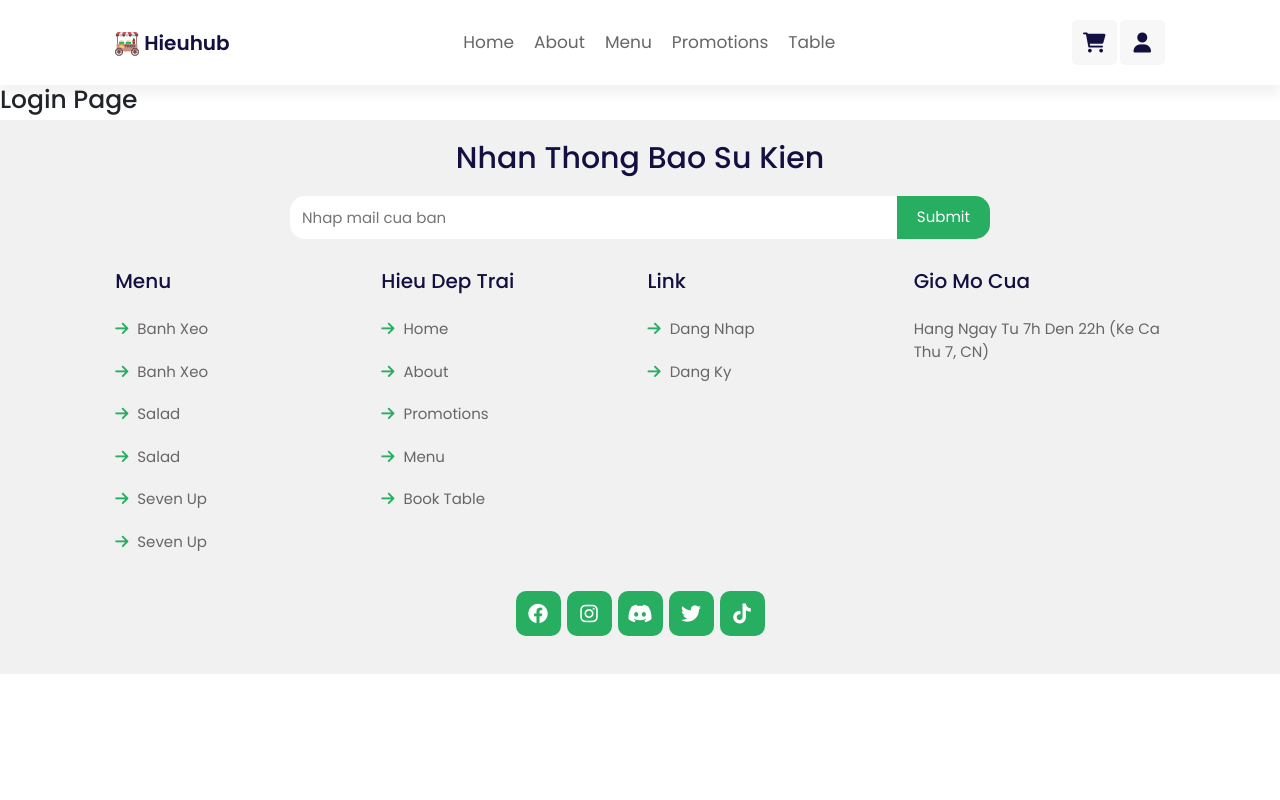
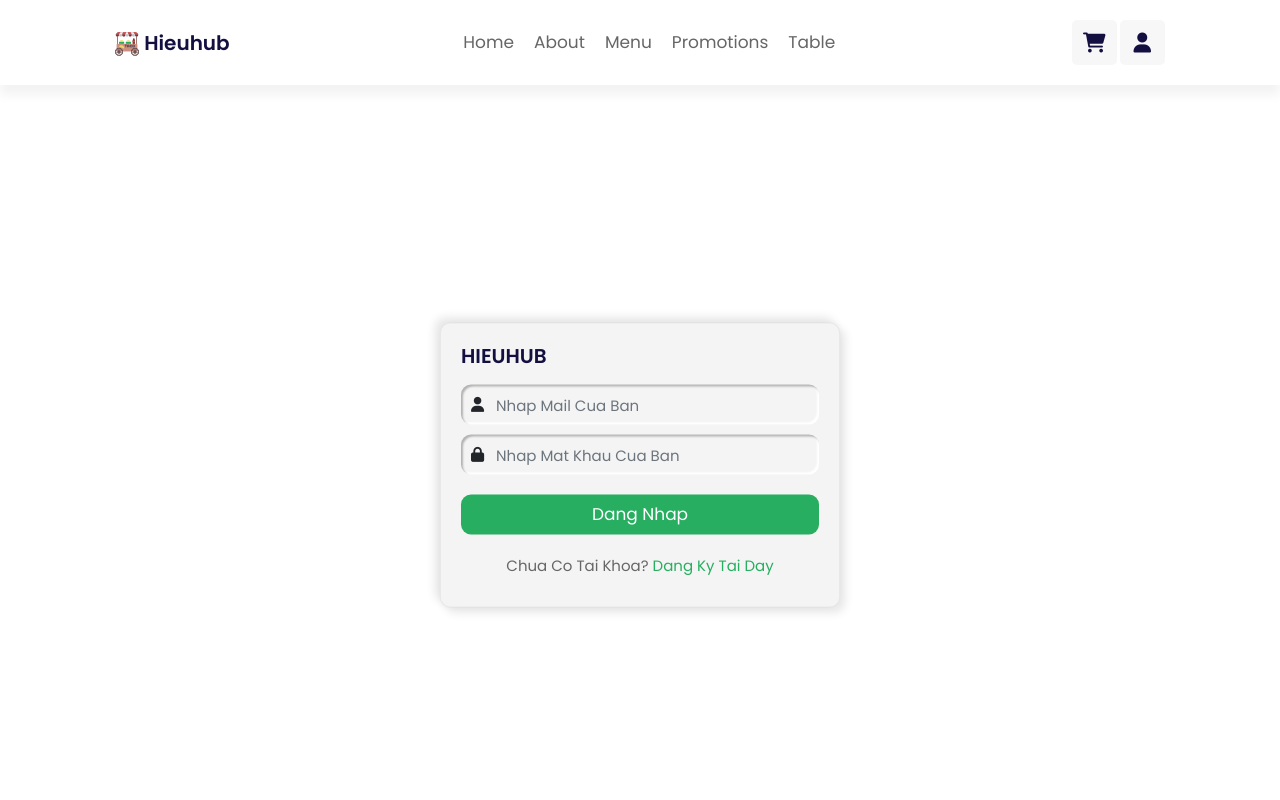
Before and after one commit to hieunmh/SE, a Vue app in the folder client/: page /login in a window 1280 px wide. Shown: the top 800 px of the page. Built offline with nearby package versions, Linux system fonts and the light colour scheme.

Commit message:
add login and register form

```diff
--- a/client/src/pages/Login.vue
+++ b/client/src/pages/Login.vue
@@ -1,6 +1,24 @@
 <template>
-  <div>
-    <h1>Login Page</h1>
+  <div class = "login">
+    <div class = "login-form">
+      <form action="">
+        <h3>Hieuhub</h3>
+        <div class = "form-group">
+          <span class = "fas fa-user"></span>
+          <input type="email" class = "form-control" id="" placeholder="Nhap mail cua ban">
+        </div>
+
+        <div class = "form-group">
+          <span class = "fas fa-lock"></span>
+          <input type="password" class = "form-control" id="" placeholder="Nhap mat khau cua ban">
+        </div>
+
+        <div class = "form-group">
+          <input type="submit" class = "btnn" id="" value="Dang nhap">
+          <p>Chua co tai khoa? <RouterLink to="/register">Dang ky tai day</RouterLink></p>
+        </div>
+      </form>
+    </div>
   </div>
 </template>
 <script>
@@ -8,6 +26,76 @@ export default {
   name: 'Login'
 }
 </script>
-<style>
+<style lang="scss">
+.login {
+  position: relative;
+  padding: 2rem 9%;
+  .login-form {
+    background-color: #fff;
+    height: 90vh;
+    form {
+      background-color: #f4f4f4;
+      position: absolute;
+      top: 50%;
+      left: 50%;
+      transform: translate(-50%, -50%);
+      max-width: 40rem;
+      width: 100%;
+      box-shadow: -0.5rem -0.5rem 1rem rgba($color: #000000, $alpha: 0.1),  0.5rem 0.5rem 1rem rgba($color: #000000, $alpha: 0.1);
+      border: 0.1rem solid rgba($color: #000000, $alpha: 0.05);
+      padding: 2rem;
+      border-radius: 1rem;
+      animation: fadeUp 0.4s linear;
+      span {
+        position: absolute;
+        left: 3rem;
+        width: 4rem;
+        height: 4rem;
+        line-height: 4rem;
+        font-size: 1.5rem;
+      }
+      h3 {
+        padding-bottom: 1rem;
+        font-size: 2rem;
+        font-weight: bolder;
+        text-transform: uppercase;
+        color: #130f40;
+        margin: 0;
+      }
+      .form-control {
+        margin: 0.7rem 0;
+        border-radius: 1rem;
+        background-color: #f4f4f4;
+        padding: 2rem 3.5rem;
+        font-size: 1.5rem;
+        color: #130f40;
+        transform: none;
+        width: 100%;
+        border: none;
+        box-shadow: inset 0.2rem 0.2rem 0.2rem #b3b3b3, inset -0.2rem -0.2rem 0.2rem #fff;
+      }
+      .btnn {
+        width: 100%;
+        margin-top: 1rem;
+        margin-bottom: 1rem;
+        border-radius: 1rem;
+      }
+      p {
+        text-align: center;
+        padding-top: 1rem;
+        font-size: 1.5rem;
+        color: #666;
+        margin: 0;
+        a {
+          color: #27ae60;
+          &:hover {
+            color: #f38609;
+            text-decoration: underline;
+          }
+        }
+      }
+    }
+  }
+}
 
 </style>
--- a/client/src/pages/Register.vue
+++ b/client/src/pages/Register.vue
@@ -1,6 +1,30 @@
 <template>
-  <div>
-    <h1>Register page</h1>
+  <div class = "register">
+    <div class = "register-form">
+      <form action="">
+        <h3>Hieuhub</h3>
+        <div class = "form-group">
+          <span class = "fas fa-user"></span>
+          <input type="text" class = "form-control" id="" placeholder="Enter your full name">
+        </div>
+
+        <div class = "form-group">
+          <span class = "fas fa-user"></span>
+          <input type="email" class = "form-control" id="" placeholder="Enter your email">
+        </div>
+
+        <div class = "form-group">
+          <span class = "fas fa-user"></span>
+          <input type="text" class = "form-control" id="" placeholder="Enter your phone number">
+        </div>
+
+        <div class = "form-group">
+          <span class = "fas fa-lock"></span>
+          <input type="password" class = "form-control" id="" placeholder="Enter your password">
+        </div>
+
+      </form>
+    </div>
   </div>
 </template>
 
@@ -10,6 +34,76 @@
   }
 </script>
 
-<style lang="scss" scoped>
+<style lang="scss">
+.register {
+  position: relative;
+  padding: 2rem 9%;
+  .register-form {
+    background-color: #fff;
+    height: 90vh;
+    form {
+      background-color: #f4f4f4;
+      position: absolute;
+      top: 50%;
+      left: 50%;
+      transform: translate(-50%, -50%);
+      max-width: 40rem;
+      width: 100%;
+      box-shadow: -0.5rem -0.5rem 1rem rgba($color: #000000, $alpha: 0.1),  0.5rem 0.5rem 1rem rgba($color: #000000, $alpha: 0.1);
+      border: 0.1rem solid rgba($color: #000000, $alpha: 0.05);
+      padding: 2rem;
+      border-radius: 1rem;
+      animation: fadeUp 0.4s linear;
+      span {
+        position: absolute;
+        left: 3rem;
+        width: 4rem;
+        height: 4rem;
+        line-height: 4rem;
+        font-size: 1.5rem;
+      }
+      h3 {
+        padding-bottom: 1rem;
+        font-size: 2rem;
+        font-weight: bolder;
+        text-transform: uppercase;
+        color: #130f40;
+        margin: 0;
+      }
+      .form-control {
+        margin: 0.7rem 0;
+        border-radius: 1rem;
+        background-color: #f4f4f4;
+        padding: 2rem 3.5rem;
+        font-size: 1.5rem;
+        color: #130f40;
+        transform: none;
+        width: 100%;
+        border: none;
+        box-shadow: inset 0.2rem 0.2rem 0.2rem #b3b3b3, inset -0.2rem -0.2rem 0.2rem #fff;
+      }
+      .btnn {
+        width: 100%;
+        margin-top: 1rem;
+        margin-bottom: 1rem;
+        border-radius: 1rem;
+      }
+      p {
+        text-align: center;
+        padding-top: 1rem;
+        font-size: 1.5rem;
+        color: #666;
+        margin: 0;
+        a {
+          color: #27ae60;
+          &:hover {
+            color: #f38609;
+            text-decoration: underline;
+          }
+        }
+      }
+    }
+  }
+}
 
 </style>
```
